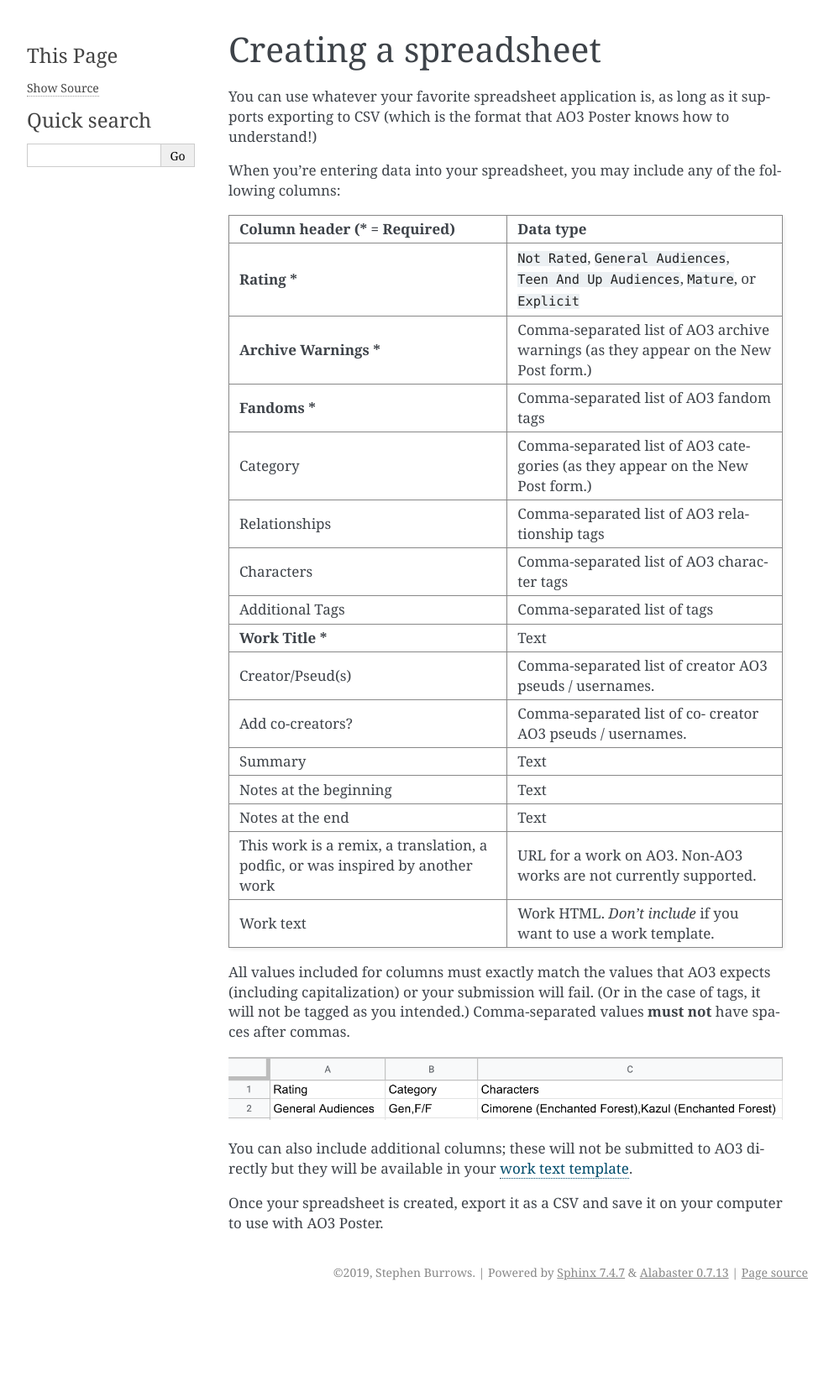
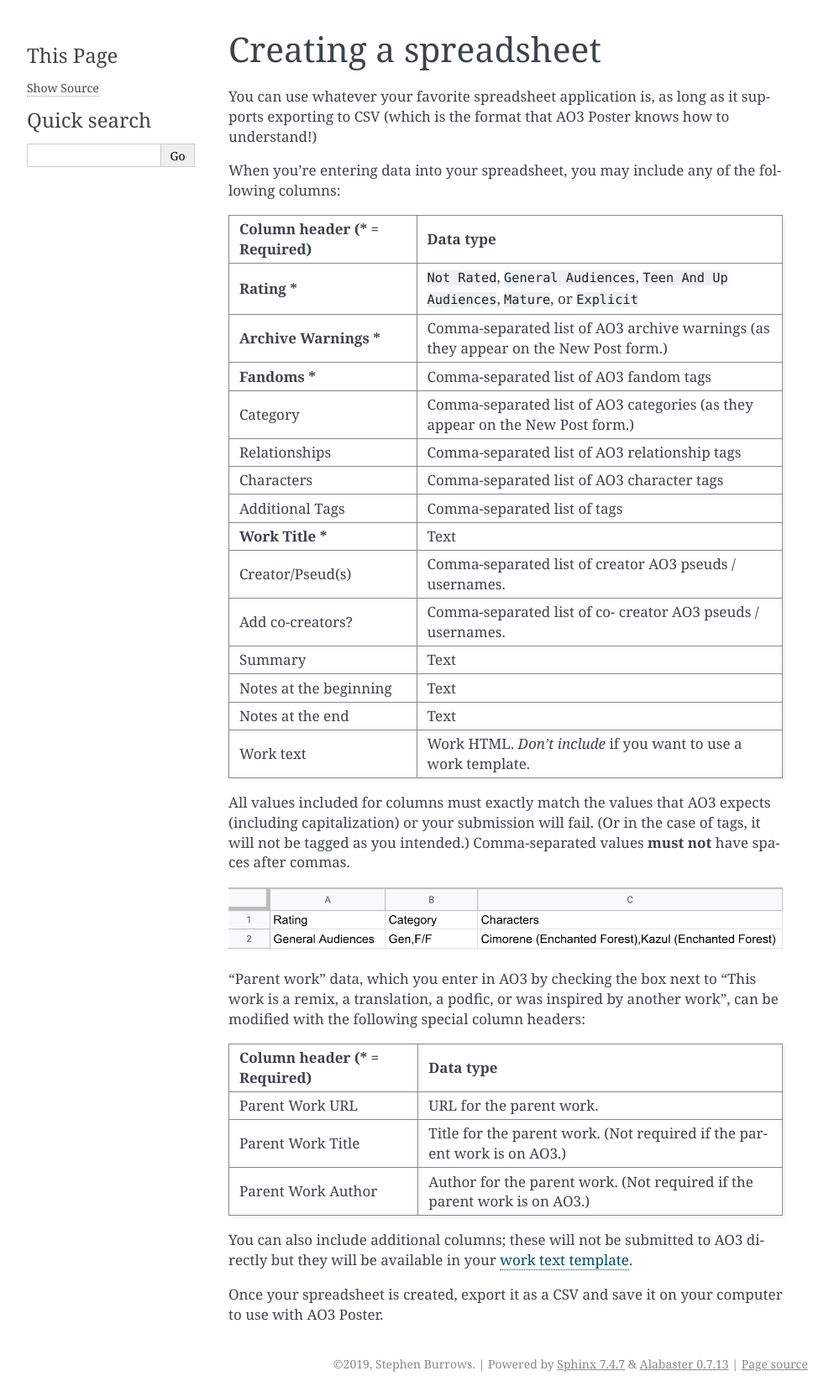
Before and after one commit to sandalwoodbox/ao3-poster, a Sphinx documentation site: the page built from docs/creating-a-spreadsheet.rst, in a window 1280 px wide. Shown: the whole page at 84% size, without its empty margins (148-1141 px from the left). Built offline with Sphinx 7.4.7, drawn with Linux system fonts in a browser that asks for light colours; before the commit the page ends 1555 px from its top, so only the background shows below that.

Commit message:
Added basic support for non-ao3 parent works

```diff
--- a/docs/creating-a-spreadsheet.rst
+++ b/docs/creating-a-spreadsheet.rst
@@ -7,55 +7,51 @@
 
 When you're entering data into your spreadsheet, you may include any of the following columns:
 
-+--------------------------------------+---------------------------------+
-| Column header (* = Required)         | Data type                       |
-+======================================+=================================+
-| **Rating ***                         | ``Not Rated``,                  |
-|                                      | ``General Audiences``,          |
-|                                      | ``Teen And Up Audiences``,      |
-|                                      | ``Mature``,                     |
-|                                      | or ``Explicit``                 |
-+--------------------------------------+---------------------------------+
-| **Archive Warnings ***               | Comma-separated list of AO3     |
-|                                      | archive warnings (as they       |
-|                                      | appear on the New Post form.)   |
-+--------------------------------------+---------------------------------+
-| **Fandoms ***                        | Comma-separated list of AO3     |
-|                                      | fandom tags                     |
-+--------------------------------------+---------------------------------+
-| Category                             | Comma-separated list of AO3     |
-|                                      | categories (as they appear      |
-|                                      | on the New Post form.)          |
-+--------------------------------------+---------------------------------+
-| Relationships                        | Comma-separated list of AO3     |
-|                                      | relationship tags               |
-+--------------------------------------+---------------------------------+
-| Characters                           | Comma-separated list of AO3     |
-|                                      | character tags                  |
-+--------------------------------------+---------------------------------+
-| Additional Tags                      | Comma-separated list of tags    |
-+--------------------------------------+---------------------------------+
-| **Work Title ***                     | Text                            |
-+--------------------------------------+---------------------------------+
-| Creator/Pseud(s)                     | Comma-separated list of creator |
-|                                      | AO3 pseuds / usernames.         |
-+--------------------------------------+---------------------------------+
-| Add co-creators?                     | Comma-separated list of co-     |
-|                                      | creator AO3 pseuds / usernames. |
-+--------------------------------------+---------------------------------+
-| Summary                              | Text                            |
-+--------------------------------------+---------------------------------+
-| Notes at the beginning               | Text                            |
-+--------------------------------------+---------------------------------+
-| Notes at the end                     | Text                            |
-+--------------------------------------+---------------------------------+
-| This work is a remix, a translation, | URL for a work on AO3. Non-AO3  |
-| a podfic, or was inspired by another | works are not currently         |
-| work                                 | supported.                      |
-+--------------------------------------+---------------------------------+
-| Work text                            | Work HTML. *Don't include* if   |
-|                                      | you want to use a work template.|
-+--------------------------------------+---------------------------------+
++------------------------------+------------------------------------------+
+| Column header (* = Required) | Data type                                |
++==============================+==========================================+
+| **Rating ***                 | ``Not Rated``,                           |
+|                              | ``General Audiences``,                   |
+|                              | ``Teen And Up Audiences``,               |
+|                              | ``Mature``,                              |
+|                              | or ``Explicit``                          |
++------------------------------+------------------------------------------+
+| **Archive Warnings ***       | Comma-separated list of AO3              |
+|                              | archive warnings (as they                |
+|                              | appear on the New Post form.)            |
++------------------------------+------------------------------------------+
+| **Fandoms ***                | Comma-separated list of AO3              |
+|                              | fandom tags                              |
++------------------------------+------------------------------------------+
+| Category                     | Comma-separated list of AO3              |
+|                              | categories (as they appear               |
+|                              | on the New Post form.)                   |
++------------------------------+------------------------------------------+
+| Relationships                | Comma-separated list of AO3              |
+|                              | relationship tags                        |
++------------------------------+------------------------------------------+
+| Characters                   | Comma-separated list of AO3              |
+|                              | character tags                           |
++------------------------------+------------------------------------------+
+| Additional Tags              | Comma-separated list of tags             |
++------------------------------+------------------------------------------+
+| **Work Title ***             | Text                                     |
++------------------------------+------------------------------------------+
+| Creator/Pseud(s)             | Comma-separated list of creator          |
+|                              | AO3 pseuds / usernames.                  |
++------------------------------+------------------------------------------+
+| Add co-creators?             | Comma-separated list of co-              |
+|                              | creator AO3 pseuds / usernames.          |
++------------------------------+------------------------------------------+
+| Summary                      | Text                                     |
++------------------------------+------------------------------------------+
+| Notes at the beginning       | Text                                     |
++------------------------------+------------------------------------------+
+| Notes at the end             | Text                                     |
++------------------------------+------------------------------------------+
+| Work text                    | Work HTML. *Don't include* if            |
+|                              | you want to use a work template.         |
++------------------------------+------------------------------------------+
 
 All values included for columns must exactly match the values that AO3 expects (including capitalization) or your submission will fail.
 (Or in the case of tags, it will not be tagged as you intended.)
@@ -63,6 +59,20 @@
 
 .. image:: /_static/images/example-spreadsheet.png
 
+"Parent work" data, which you enter in AO3 by checking the box next to "This work is a remix, a translation, a podfic, or was inspired by another work", can be modified with the following special column headers:
+
++------------------------------+------------------------------------------+
+| Column header (* = Required) | Data type                                |
++==============================+==========================================+
+| Parent Work URL              | URL for the parent work.                 |
++------------------------------+------------------------------------------+
+| Parent Work Title            | Title for the parent work. (Not required |
+|                              | if the parent work is on AO3.)           |
++------------------------------+------------------------------------------+
+| Parent Work Author           | Author for the parent work. (Not required|
+|                              | if the parent work is on AO3.)           |
++------------------------------+------------------------------------------+
+
 You can also include additional columns; these will not be submitted to AO3 directly but they will be available in your :ref:`work text template <work-text-templates>`.
 
 Once your spreadsheet is created, export it as a CSV and save it on your computer to use with AO3 Poster.
```
Also changed, not shown: 1 other file.
